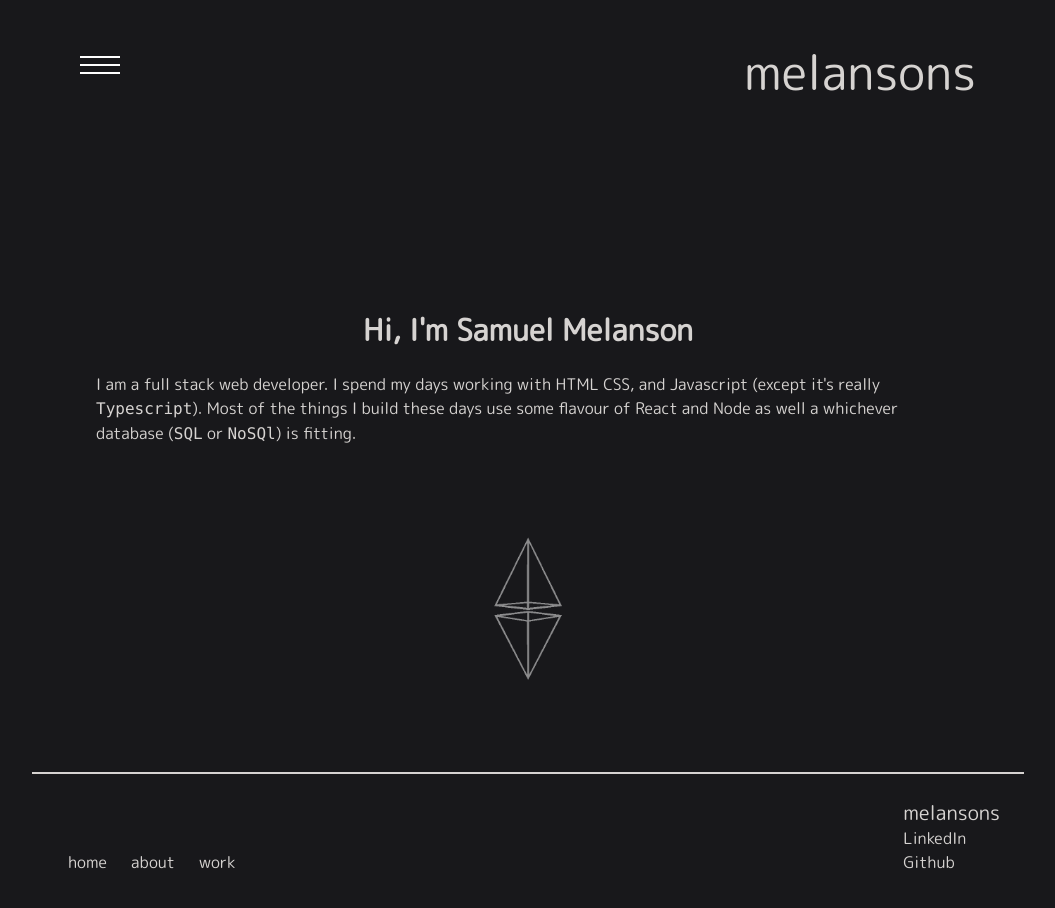
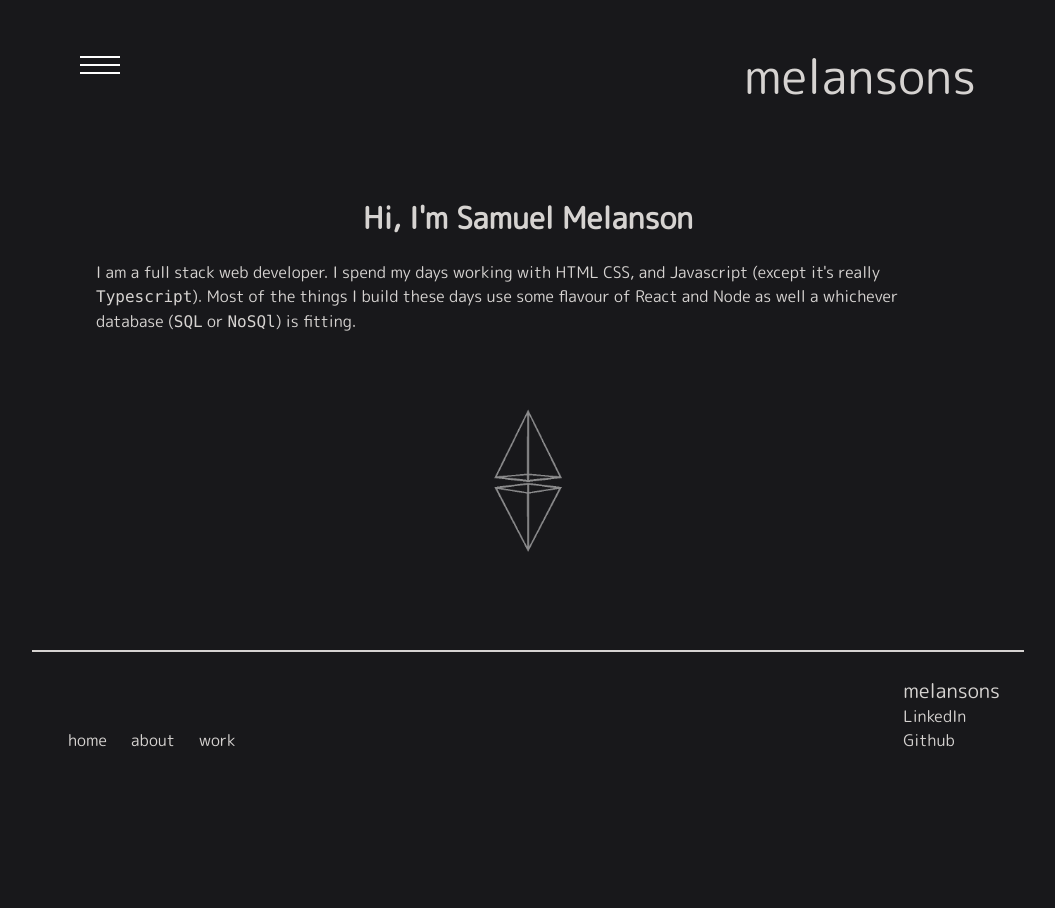
Before and after one commit to melansonS/melansons, a Next.js app: page / in a window 1280 px wide. Shown: the top 908 px of the page, without its empty margins (112-1167 px from the left). After the commit the page ends 800 px from the top, so only its background shows below. Built offline with nearby package versions, Linux system fonts and the light colour scheme.

Commit message:
fixed posittion menu / gif overlay fix

```diff
--- a/components/navMenu.tsx
+++ b/components/navMenu.tsx
@@ -34,7 +34,7 @@ const menuItemVariants = {
 };
 
 const contactMeVariants = {
-  hidden: { x: "20vw", opacity: 0 },
+  hidden: { x: 40, opacity: 0 },
   enter: { x: 0, opacity: 1, transition: { duration: 0.5, delay: MENU_TRANSITION_DURATION * 3 } },
 };
 
@@ -59,7 +59,7 @@ export default function NavMenu({ toggleShowMenu }: NavMenuProps) {
       transition={{ duration: MENU_TRANSITION_DURATION }}
       className="fixed bg-zinc-800 w-full h-full top-0 left-0 z-10 overflow-scroll"
     >
-      <div className="w-2/3 h-full mx-auto pt-16 pb-16 flex justify-between flex-col md:flex-row md:text-center ">
+      <div className="w-2/3 h-full mx-auto pt-16 pb-16 flex justify-between flex-col md:flex-row md:text-center">
         <motion.div className="p-10 w-full" variants={menuItemsContainerVariants}>
           {links.map((link) => {
             const isCurrent = router.route === link.href;
@@ -71,8 +71,9 @@ export default function NavMenu({ toggleShowMenu }: NavMenuProps) {
               >
                 <button
                   className={`
-                  inline text-4xl py-6
+                  inline text-3xl py-6
                   hover:underline
+                  md:text-4xl
                   ${isCurrent ? "text-sky-800" : ""}`}
                   onClick={() => {
                     handleNavigate(link.href);
@@ -90,9 +91,9 @@ export default function NavMenu({ toggleShowMenu }: NavMenuProps) {
             initial="hidden"
             animate="enter"
             variants={contactMeVariants}
-            className="h-fit pb-6 pl-6 text-left"
+            className="h-fit pb-6 pl-6 text-left md:pl-16"
           >
-            <h4 className="text-2xl pb-4">Get in Touch</h4>
+            <h4 className="text-2xl pb-4">Get in touch</h4>
             <Socials />
           </motion.div>
         </div>
--- a/components/navbar.tsx
+++ b/components/navbar.tsx
@@ -16,13 +16,19 @@ export default function Navbar() {
   };
 
   return (
-    <header className="bg-zinc-900 border-stone-300 border-b-2 sticky flex justify-between align-middle mx-4 px-4 top-0 pt-8 pb-8 sm:pt-12 sm:px-12 sm:relative sm:border-b-0">
-      <div className="flex align-middle">
+    <header
+      className="bg-zinc-900 border-stone-300
+                  border-b-2 flex justify-between
+                  align-middle mx-4 px-8 top-0 pt-8 pb-8
+                  sm:pt-12 sm:px-12  sm:border-b-0
+                "
+    >
+      <div className={`flex align-middle ${showMenu ? "fixed z-30" : ""}`}>
         <button className="relative h-10 w-10 z-20" onClick={() => setShowMenu(!showMenu)}>
           <div className={`hamburger ${showMenu ? "activeHamburger" : ""}`}></div>
         </button>
       </div>
-      <h4 className="text-2xl md:text-5xl">melansons</h4>
+      <h4 className="text-3xl md:text-5xl py-1 grow text-right">melansons</h4>
       <AnimatePresence exitBeforeEnter>
         {showMenu && <NavMenu toggleShowMenu={toggleShowMenu} />}
       </AnimatePresence>
--- a/pages/index.tsx
+++ b/pages/index.tsx
@@ -18,13 +18,12 @@ const variants = {
 const pyramidsHover = {
   scale: 1.1,
   opacity: 1,
-  transition: { duration: 0.8 },
 };
 
 const Home: NextPage = () => {
   return (
     <AnimaterPageContainer>
-      <div className="pt-32">
+      <div className="pt-2">
         <div className="w-full flex justify-center text-3xl pt-4 transition-colors">
           <h1 className="text-3xl pb-6 font-bold"> Hi, I'm Samuel Melanson</h1>
         </div>
@@ -34,18 +33,22 @@ const Home: NextPage = () => {
           some flavour of React and Node as well a whichever database (<code>SQL</code> or{" "}
           <code>NoSQl</code>) is fitting.
         </p>
-        <div className="flex justify-center w-full  pt-16 pb-8">
-          <motion.img
+        <div className="flex justify-center w-full pt-12 pb-8 z-0">
+          <motion.div
             initial="hidden"
             animate="show"
             variants={variants}
             whileHover={pyramidsHover}
-            whileTap={pyramidsHover}
-            className="hover:cursor-pointer"
-            src="/pyramids.gif"
-            alt="rotating prism"
-            style={{ width: "190px", height: "190px" }}
-          />
+            transition={{ duration: 0.8 }}
+            className="select-none z-0 hover:cursor-pointer"
+          >
+            <img
+              src="/pyramids.gif"
+              alt="rotating prism"
+              style={{ width: "190px", height: "190px" }}
+              className="pointer-events-none"
+            ></img>
+          </motion.div>
         </div>
       </div>
     </AnimaterPageContainer>
```
